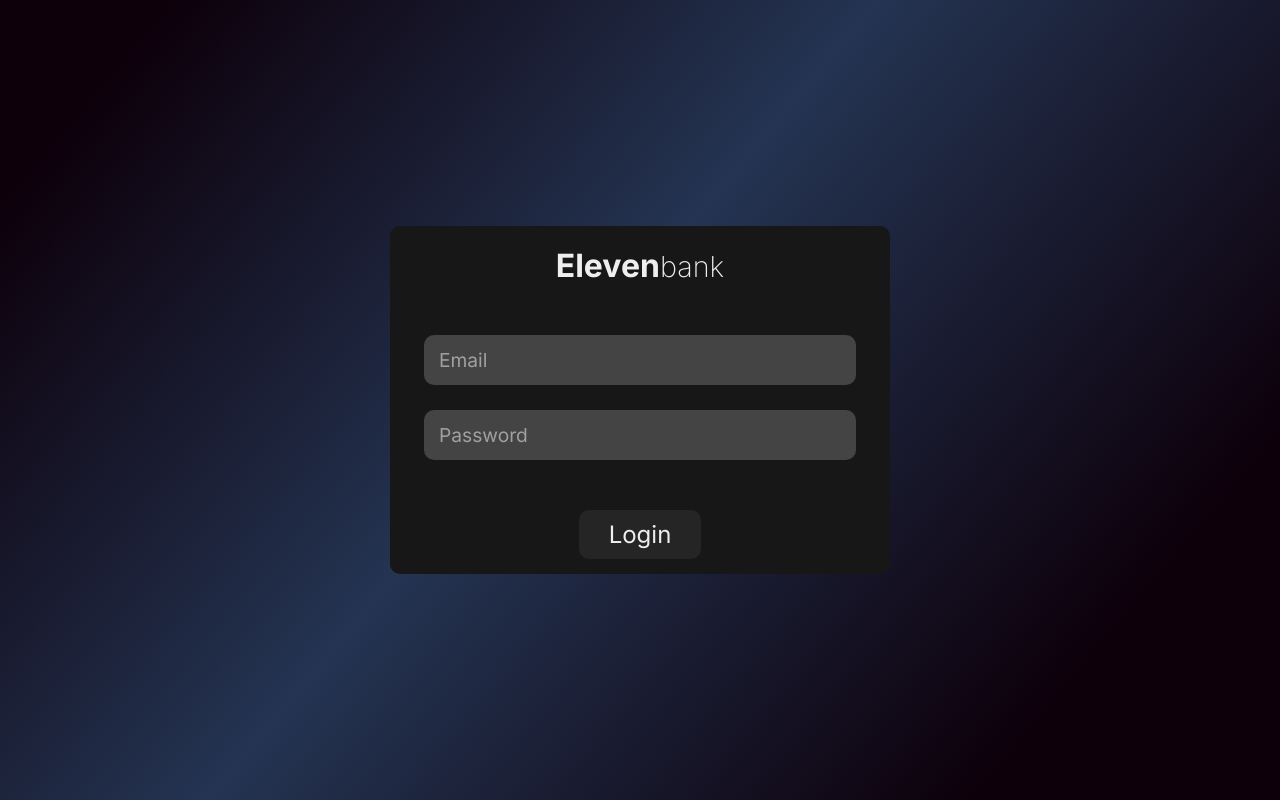
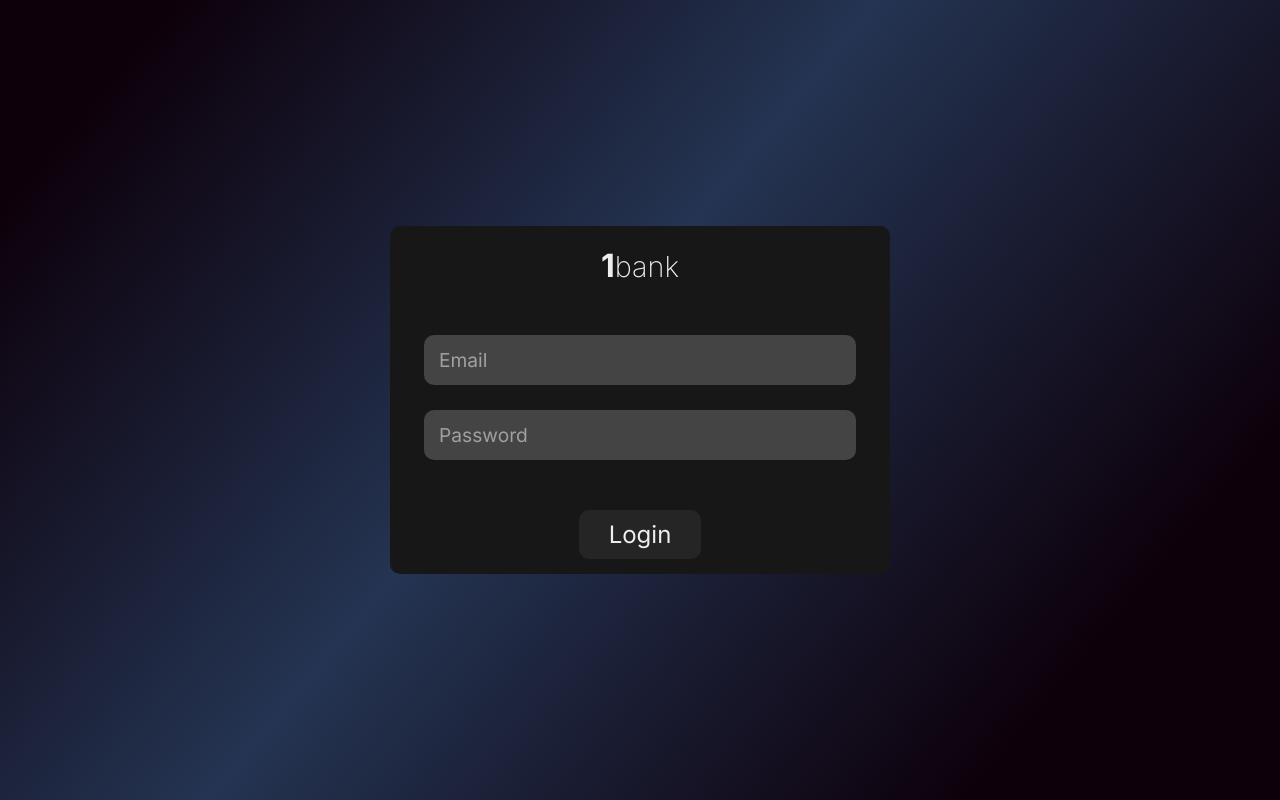
Before and after one commit to rhianpablo11/distributed-banking-system-TEC502, a React (Vite) app in the folder interface/bank-system-interface/: page /go/1/login in a window 1280 px wide. Built offline with nearby package versions, Linux system fonts and the light colour scheme.

Commit message:
🪐 update: correção no componente de login, e adição parcil do readme

```diff
--- a/interface/bank-system-interface/src/common/cardLoginAccount.jsx
+++ b/interface/bank-system-interface/src/common/cardLoginAccount.jsx
@@ -97,7 +97,7 @@ function CardLoginAccount(props){
         <>
             <div className={styles.createAccountBase}>
                 <div className={styles.logoBankPreLogin}>
-                    <LogoBank nameBank = {props.nameBank} />
+                    <LogoBank nameBank = {nameBank} />
                 </div>
                 <div className={styles.inputsAreaLogin}>
                     <input style={styleCampInput} className={styles.inputPreLogin} type="email" placeholder="Email" id="emailRegister"></input>
--- a/interface/bank-system-interface/src/elevenBankElements/landingPage.jsx
+++ b/interface/bank-system-interface/src/elevenBankElements/landingPage.jsx
@@ -10,7 +10,10 @@ function LandingPage(){
     const bank = elevenBankLogo
     const gifElevenBank = elevenBankGif
     const {nameBank} =useParams()
+    if(nameBank == "Formula"){
+        //document.documentElement.style.setProperty('--block-color', "#");
 
+    }
 
     return(
         <>
```
Also changed, not shown: 1 other file (tests, documents, lock files or other folders).
